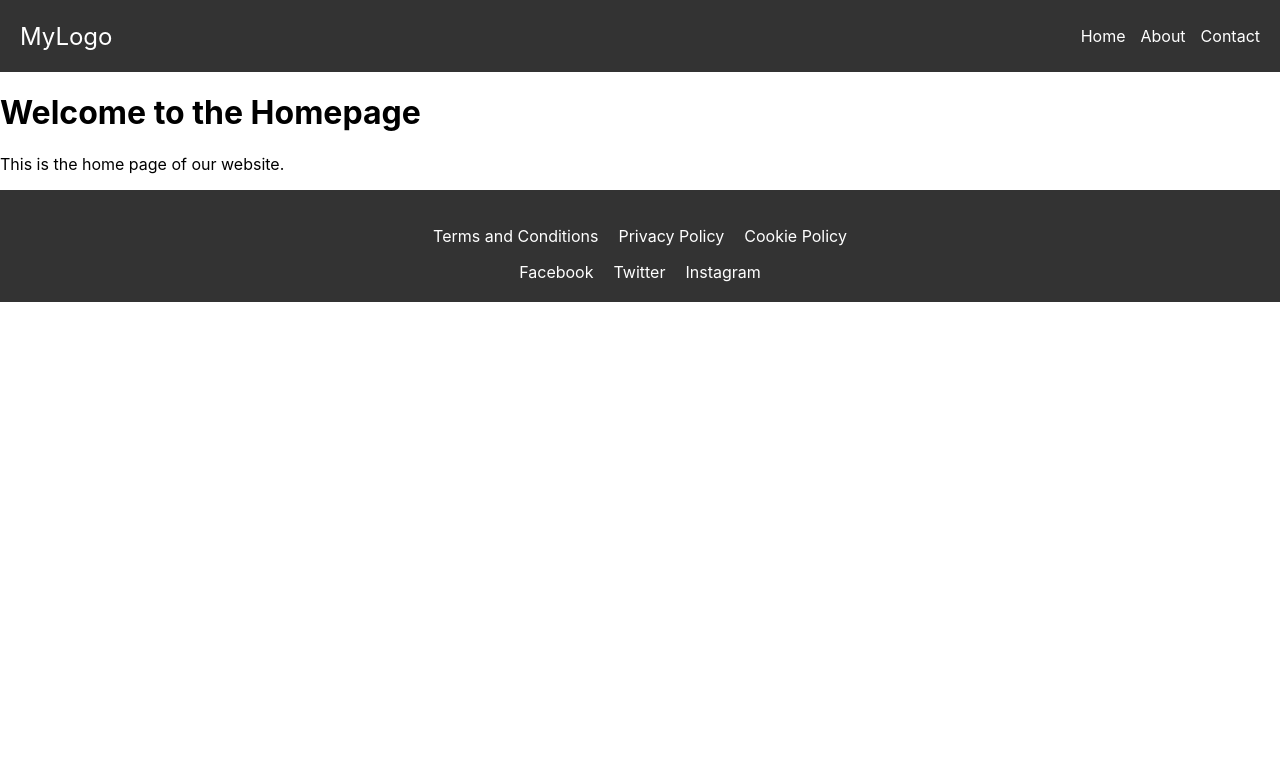
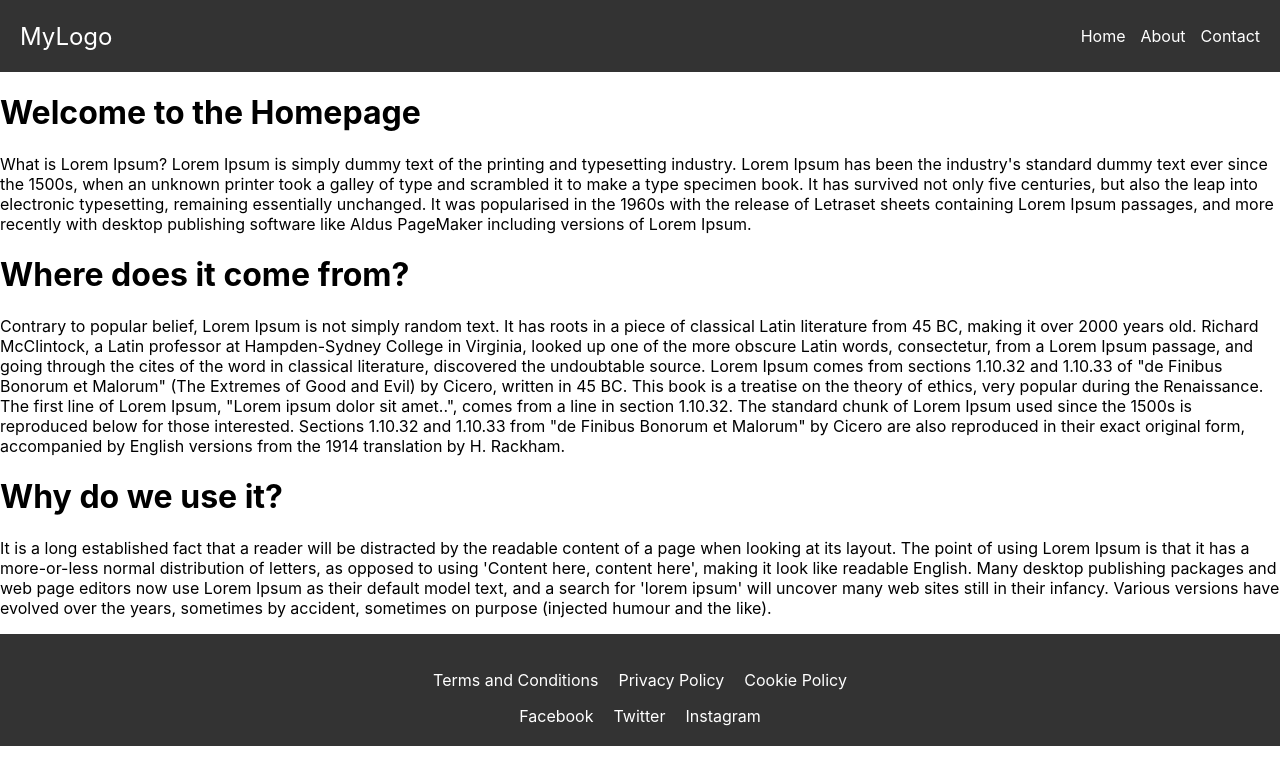
Before and after one commit to emanoj1/boilerplate-react-node-js, a React (Create React App) app: page / in a window 1280 px wide. Shown: the top 784 px of the page. Built offline with nearby package versions, Linux system fonts and the light colour scheme.

Commit message:
Place sample content on Homepage

```diff
--- a/src/pages/Home.jsx
+++ b/src/pages/Home.jsx
@@ -4,7 +4,26 @@
   return (
     <div>
       <h1>Welcome to the Homepage</h1>
-      <p>This is the home page of our website.</p>
+      <p>What is Lorem Ipsum?
+        Lorem Ipsum is simply dummy text of the printing and typesetting industry.
+        Lorem Ipsum has been the industry's standard dummy text ever since the 1500s, when an unknown printer took a galley of type and scrambled it to make a type specimen book.
+        It has survived not only five centuries, but also the leap into electronic typesetting, remaining essentially unchanged. It was popularised in the 1960s with the
+        release of Letraset sheets containing Lorem Ipsum passages, and more recently with desktop publishing software like Aldus PageMaker including versions of Lorem Ipsum.</p>
+        <h1>Where does it come from?</h1>
+      <p>
+        Contrary to popular belief, Lorem Ipsum is not simply random text. It has roots in a piece of classical Latin literature from 45 BC, making it over 2000 years old.
+        Richard McClintock, a Latin professor at Hampden-Sydney College in Virginia, looked up one of the more obscure Latin words, consectetur, from a Lorem Ipsum passage,
+        and going through the cites of the word in classical literature, discovered the undoubtable source. Lorem Ipsum comes from sections 1.10.32 and 1.10.33 of "de Finibus
+        Bonorum et Malorum" (The Extremes of Good and Evil) by Cicero, written in 45 BC. This book is a treatise on the theory of ethics, very popular during the Renaissance.
+        The first line of Lorem Ipsum, "Lorem ipsum dolor sit amet..", comes from a line in section 1.10.32. The standard chunk of Lorem Ipsum used since the 1500s is reproduced
+        below for those interested. Sections 1.10.32 and 1.10.33 from "de Finibus Bonorum et Malorum" by Cicero are also reproduced in their exact original form,
+        accompanied by English versions from the 1914 translation by H. Rackham.</p>
+        <h1>Why do we use it?</h1>
+      <p>
+        It is a long established fact that a reader will be distracted by the readable content of a page when looking at its layout.
+        The point of using Lorem Ipsum is that it has a more-or-less normal distribution of letters, as opposed to using 'Content here, content here', making it look like
+        readable English. Many desktop publishing packages and web page editors now use Lorem Ipsum as their default model text, and a search for 'lorem ipsum' will uncover
+        many web sites still in their infancy. Various versions have evolved over the years, sometimes by accident, sometimes on purpose (injected humour and the like).</p>
     </div>
   );
 };
```
